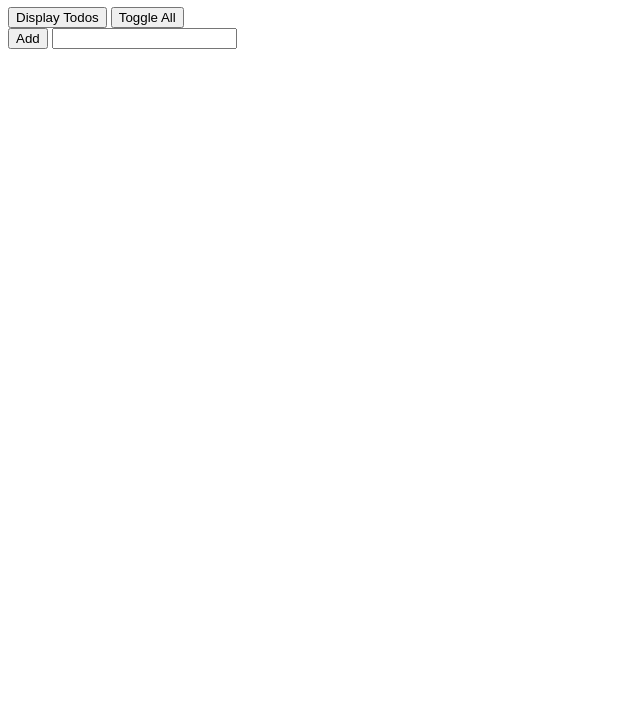
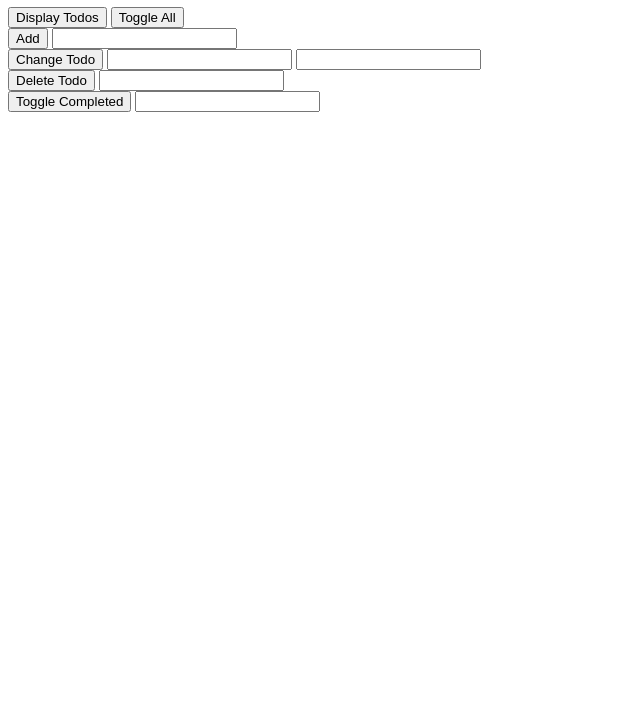
Before and after one commit to JarenSmart/Simple-Todo-List, a plain HTML site: page index.html in a window 1280 px wide. Shown: the part 73-800 px from the top of the page, without its empty margins (0-640 px from the left). Drawn offline with Linux system fonts and the light colour scheme.

Commit message:
Added 3 new buttons

```diff
--- a/index.html
+++ b/index.html
@@ -17,6 +17,22 @@
       <input id="addTodoTextInput" type="text" />
     </div>
 
+    <div>
+      <button onclick="handlers.changeTodo()">Change Todo</button>
+      <input id="changeTodoPositionInput" type="number" />
+      <input id="changeTodoTextInput" type="text" />
+    </div>
+
+    <div>
+      <button onclick="handlers.deleteTodo()">Delete Todo</button>
+      <input id="deleteTodoPositionInput" type="number" />
+    </div>
+
+    <div>
+      <button onclick="handlers.toggleCompleted()">Toggle Completed</button>
+      <input id="toggleCompletedPositionInput" type="number" />
+    </div>
+
     <script src="script.js"></script>
   </body>
 </html>
--- a/script.js
+++ b/script.js
@@ -65,12 +65,38 @@ var handlers = {
   displayTodos: function() {
     todoList.displayTodos();
   },
-  toggleAll: function() {
-    todoList.toggleAll();
-  },
   addTodo: function() {
     var addTodoTextInput = document.getElementById("addTodoTextInput");
     todoList.addTodo(addTodoTextInput.value);
     addTodoTextInput.value = "";
+  },
+  changeTodo: function() {
+    var changeTodoPositionInput = document.getElementById(
+      "changeTodoPositionInput"
+    );
+    var changeTodoTextInput = document.getElementById("changeTodoTextInput");
+    todoList.changeTodo(
+      changeTodoPositionInput.valueAsNumber,
+      changeTodoTextInput.value
+    );
+    changeTodoPositionInput.value = "";
+    changeTodoTextInput.value = "";
+  },
+  deleteTodo: function() {
+    var deleteTodoPositionInput = document.getElementById(
+      "deleteTodoPositionInput"
+    );
+    todoList.deleteTodo(deleteTodoPositionInput.valueAsNumber);
+    deleteTodoPositionInput.value = "";
+  },
+  toggleCompleted: function() {
+    var toggleCompletedPositionInput = document.getElementById(
+      "toggleCompletedPositionInput"
+    );
+    todoList.toggleCompleted(toggleCompletedPositionInput.valueAsNumber);
+    toggleCompletedPositionInput.value = "";
+  },
+  toggleAll: function() {
+    todoList.toggleAll();
   }
 };
```
